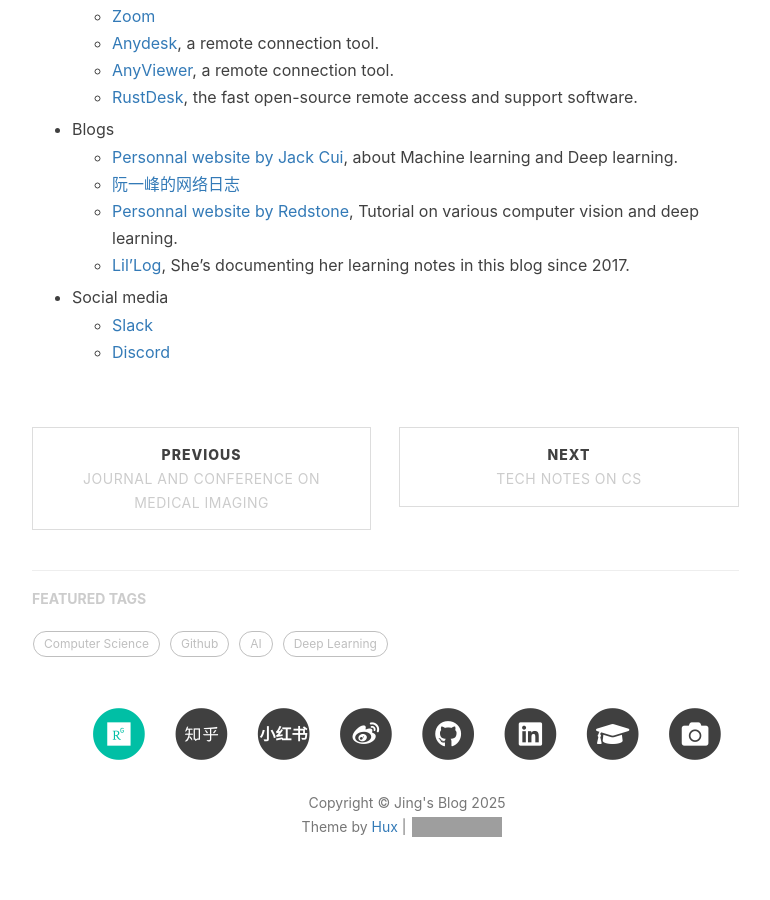
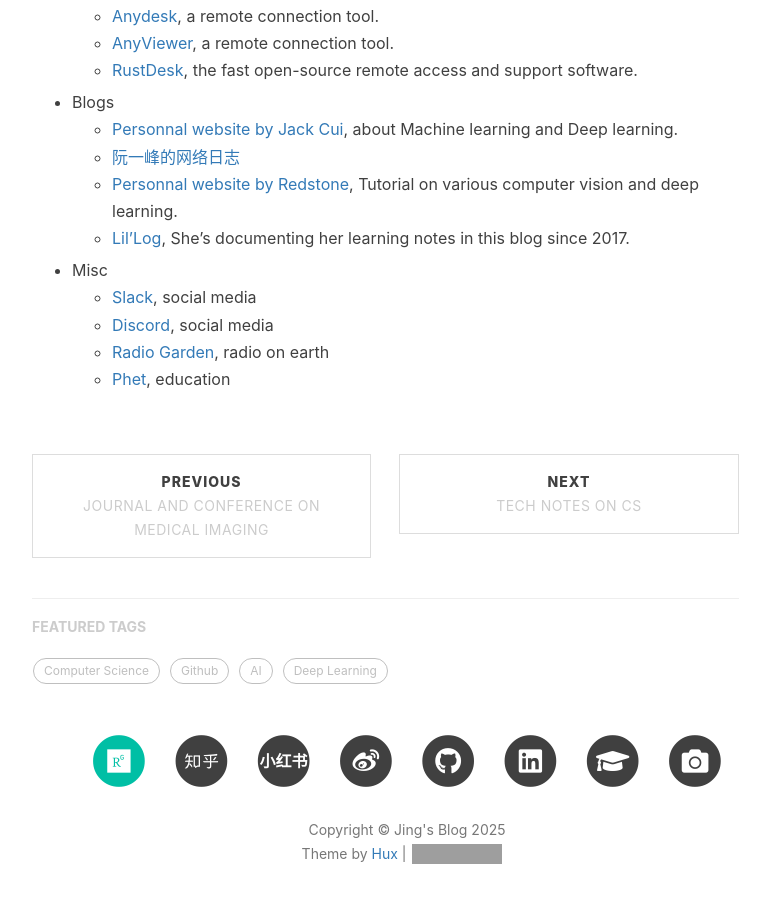
Before and after one commit to jizhang02/jizhang02.github.io, a Jekyll site: the page built from _posts/2022-09-20-productivity.markdown, in a window 1280 px wide and 900 px high, scrolled down 5675 px. Shown: the whole window, without its empty margins (233-1003 px from the left). Built offline with Jekyll 4.4.1, drawn with Linux system fonts in a browser that asks for light colours; nearby versions of some CDN libraries; a script that is not in the unit is left out; comment, search, counter and statistics services are not loaded; grey boxes are pictures that could not be loaded.

Commit message:
Update links and categorize social media under Misc
Replaced 'Social media' section with 'Misc' and added new entries.

```diff
--- a/_posts/2022-09-20-productivity.markdown
+++ b/_posts/2022-09-20-productivity.markdown
@@ -223,6 +222,8 @@
     * [Personnal website by Redstone](https://redstonewill.com/), Tutorial on various computer vision and deep learning.
     * [Lil’Log](https://lilianweng.github.io/), She’s documenting her learning notes in this blog since 2017.
 
-* Social media
-    * [Slack](https://slack.com/)
-    * [Discord](https://discord.com/)
+* Misc
+    * [Slack](https://slack.com/), social media
+    * [Discord](https://discord.com/), social media
+    * [Radio Garden](https://radio.garden/), radio on earth
+    * [Phet](https://phet.colorado.edu/), education
```
Also changed, not shown: other parts of _posts/2022-09-20-productivity.markdown (+0 -1 lines).
